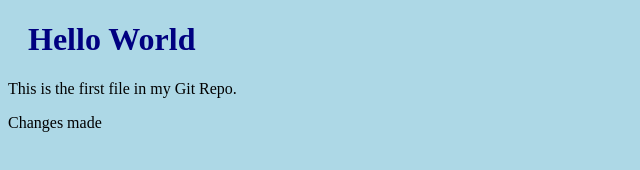
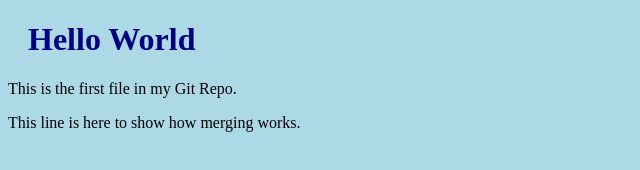
Before and after one commit to ThatikondaSaikrishna/hello-world, a plain HTML site: page index.html in a window 1280 px wide. Shown: the whole page, without its empty margins (0-640 px from the left). Drawn offline with Linux system fonts and the light colour scheme.

Commit message:
updated index.html with emergency fix

```diff
--- a/index.html
+++ b/index.html
@@ -8,7 +8,7 @@
 
 <h1>Hello World</h1>
 <p>This is the first file in my Git Repo.</p>
-<p>Changes made</p>
+<p>This line is here to show how merging works.</p>
 
 </body>
 </html>
```
